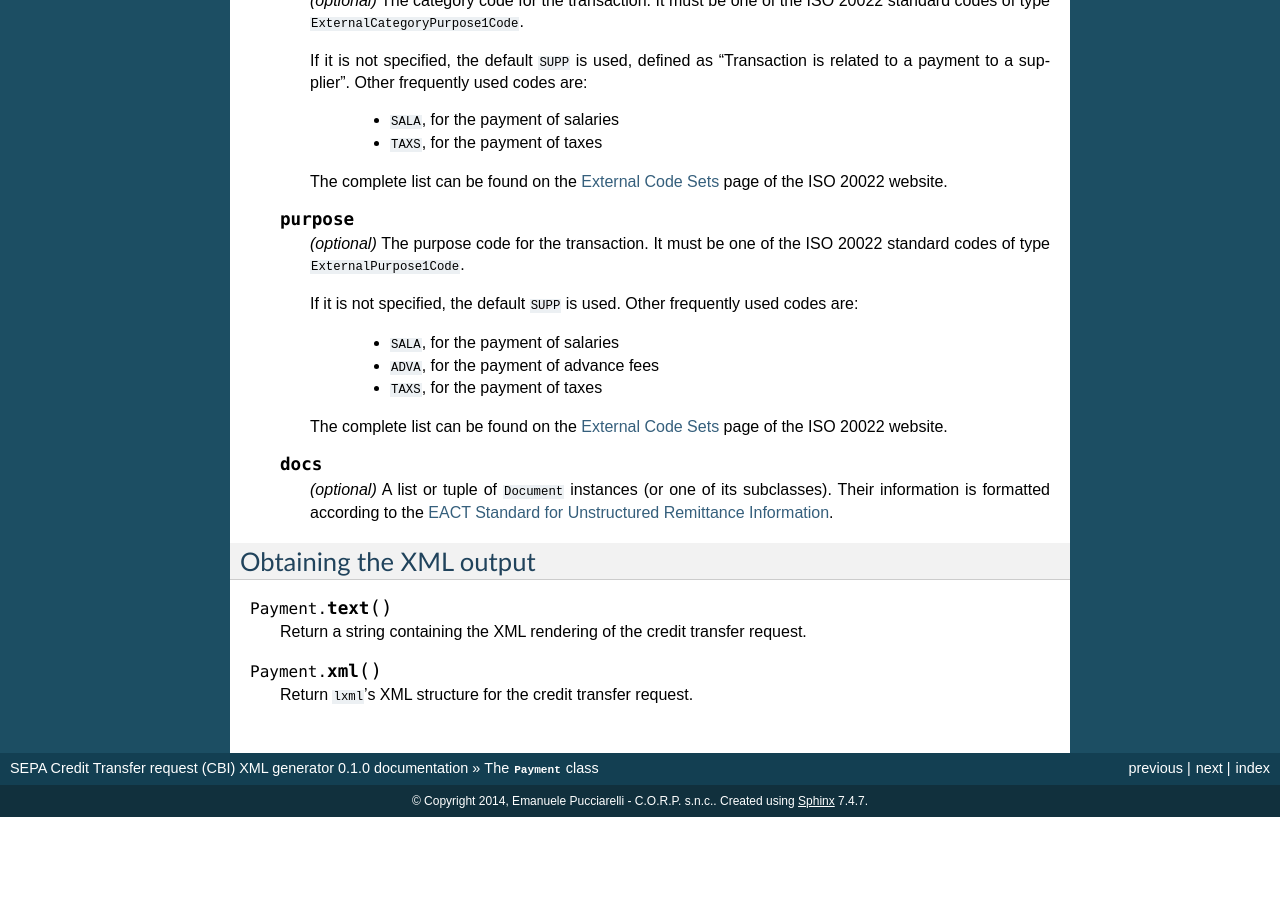
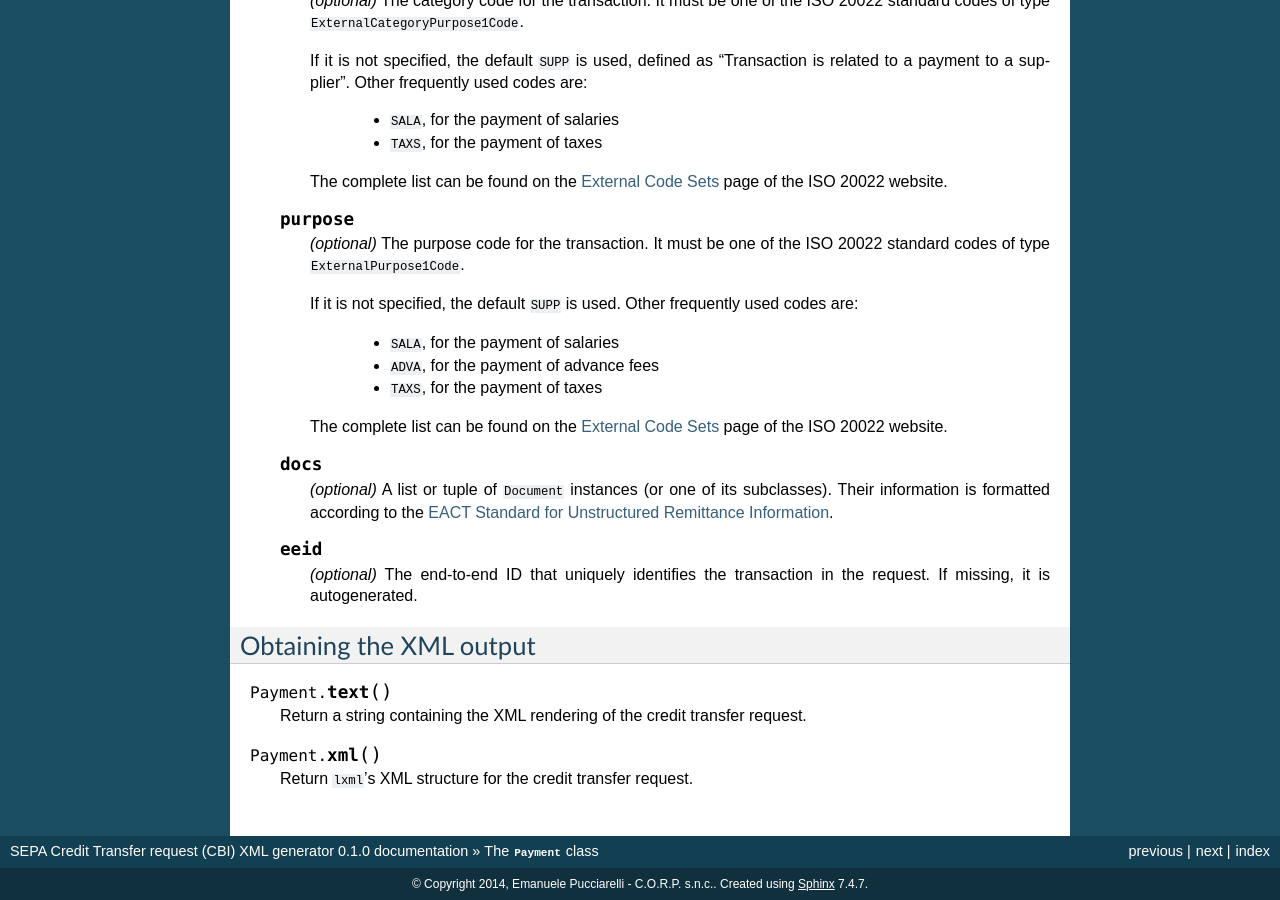
Before and after one commit to puccia/sepacbi, a Sphinx documentation site: the page built from docs/source/payment.rst, in a window 1280 px wide and 900 px high, scrolled down 1825 px. Built offline with Sphinx 7.4.7, drawn with Linux system fonts in a browser that asks for light colours; before the commit the page ends 2642 px from its top, so only the background shows below that.

Commit message:
Doc fixes

```diff
--- a/docs/source/payment.rst
+++ b/docs/source/payment.rst
@@ -117,6 +117,10 @@ Individual transactions are specified by invoking the ``add_transaction`` method
 
     	*(optional)* A list or tuple of ``Document`` instances (or one of its subclasses). Their information is formatted according to the `EACT Standard for Unstructured Remittance Information <http://www.europeanpaymentscouncil.eu/index.cfm/sepa-credit-transfer/eact-standard-for-unstructured-remittance-information/>`_.
 
+    .. data:: eeid
+
+        *(optional)* The end-to-end ID that uniquely identifies the transaction in the request. If missing, it is autogenerated.
+
 Obtaining the XML output
 ------------------------
 
--- a/docs/source/rmtinfo.rst
+++ b/docs/source/rmtinfo.rst
@@ -9,7 +9,7 @@ This is done by specifying a tuple or list of one, or more, instances of these c
 
 	An instance of ``Document`` represents a single commercial document for which the transaction is issued. Its subclasses ``Invoice``, ``CreditNote`` and ``DebitNote`` are used in exactly the same way; only the rendered tag changes.
 
-	..method:: __init__(self, number, amount=None, date=None)
+	.. method:: __init__(self, number, amount=None, date=None)
 
 		.. data:: number
 
```
